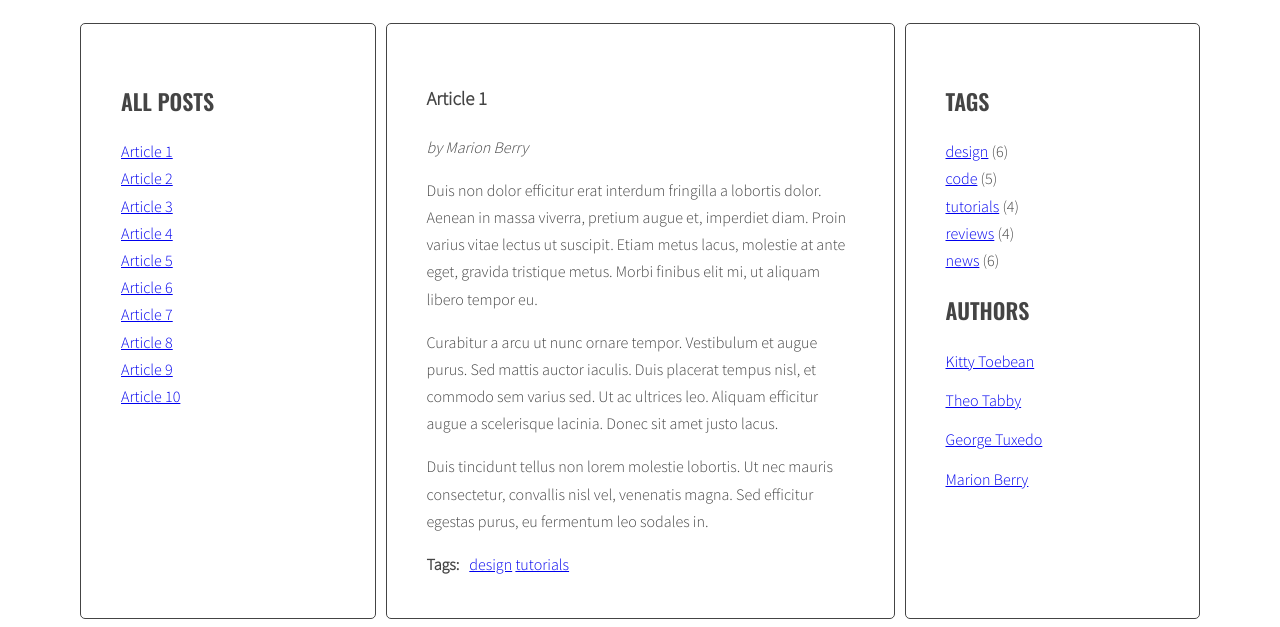
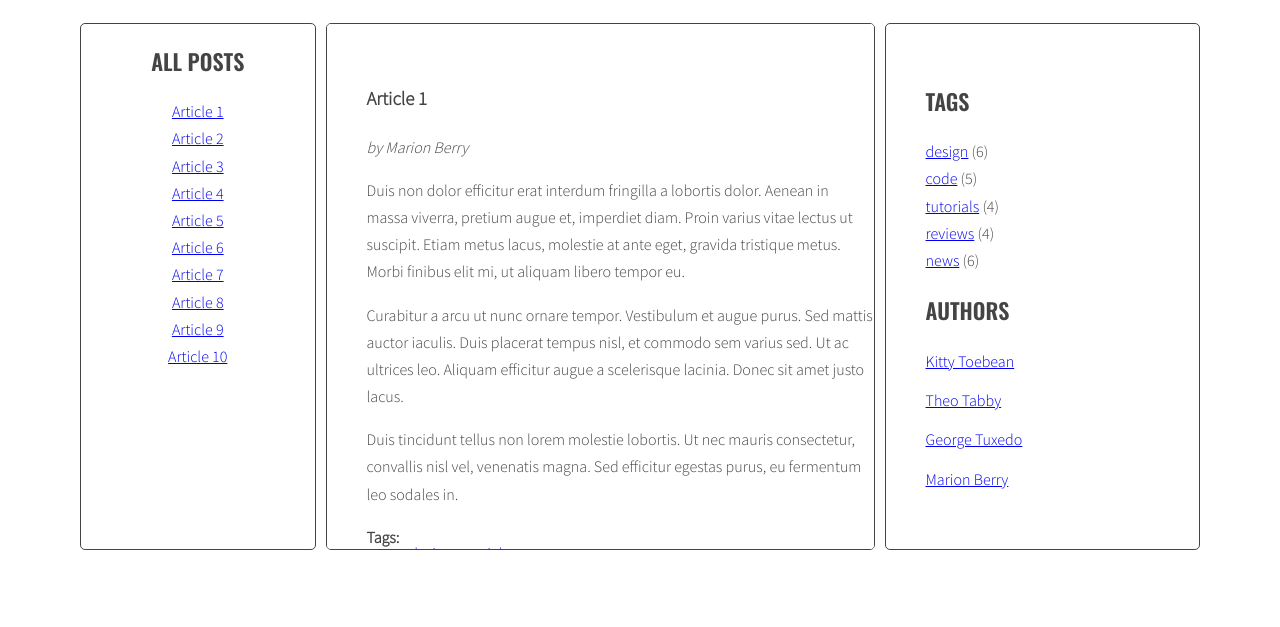
Before and after one commit to dzikdrums/javascript-blog, a website: page index.html in a window 1280 px wide. Shown: the part 220-847 px from the top of the page. After the commit the page ends 808 px from the top, so only its background shows below. Drawn offline with nearby package versions, Linux system fonts and the light colour scheme.

Commit message:
install eslint

```diff
--- a/index.html
+++ b/index.html
@@ -11,7 +11,7 @@
     <div class="container">
       <h1 class="logo">my blog</h1>
       <main class="wrapper">
-        <aside class="sidebar">
+        <aside class="sidebar list">
           <h2 class="section-title">All posts</h2>
           <ul class="list titles">
           </ul>
@@ -202,7 +202,7 @@
             </div>
           </article>
         </section>
-        <aside class="sidebar">
+        <aside class="sidebar tags">
           <h2 class="section-title">Tags</h2>
           <ul class="list tags">
             <li><a href="#">design</a> <span>(6)</span></li>
--- a/js/script.js
+++ b/js/script.js
@@ -1,5 +1,3 @@
-window.addEventListener('DOMContentLoaded', (event) => {
-
 const titleClickHandler = function(event){
   event.preventDefault();
   const clickedElement = this;
@@ -18,14 +16,14 @@ window.addEventListener('DOMContentLoaded', (event) => {
 
   /* [DONE] remove class 'active' from all articles */
 
-    const activeArticles = document.querySelectorAll('article .active');
+  const activeArticles = document.querySelectorAll('.posts .active');
 
   for(let activeArticle of activeArticles){
     activeArticle.classList.remove('active');
   }
   /* [DONE] get 'href' attribute from the clicked link */
 
-    let articleSelector = clickedElement.getAttribute("href");
+  let articleSelector = clickedElement.getAttribute('href');
 
   /* [DONE] find the correct article using the selector (value of 'href' attribute) */
 
@@ -35,7 +33,7 @@ window.addEventListener('DOMContentLoaded', (event) => {
 
   targetArticle.classList.add('active');
 
-  }
+};
 
 const optArticleSelector = '.post',
   optTitleSelector = '.post-title',
@@ -55,12 +53,12 @@ window.addEventListener('DOMContentLoaded', (event) => {
 
   for(let article of articles){
     /* [DONE] get the article id */
-      let articleId = article.getAttribute("id");
+    let articleId = article.getAttribute('id');
 
     /* [DONE] find the title element */
     /* [DONE] get the title from the title element */
     let articleTitle = article.querySelector(optTitleSelector).innerHTML;
-      console.log(articleTitle)
+    console.log(articleTitle);
 
     /* [DONE] create HTML of the link */
     const linkHTML = '<li><a href="#' + articleId + '"><span>' + articleTitle + '</span></a></li>';
@@ -79,5 +77,3 @@ window.addEventListener('DOMContentLoaded', (event) => {
 for(let link of links){
   link.addEventListener('click', titleClickHandler);
 }
-
-});
--- a/sass/style.scss
+++ b/sass/style.scss
@@ -46,22 +46,30 @@ body {
 .wrapper {
   display: flex;
   margin-left: 10px;
+  min-height: 550px;
 }
 
 .sidebar {
   flex: 1 0 0;
-}
 
-.posts {
-  flex: 2 0 0;
+  &.list {
+    text-align: center;
+  }
 }
 
 .sidebar, .posts {
   background: $color-light;
   margin-right: 10px;
+  margin-bottom: 30px;
   padding: 40px;
   border: 1px solid $color-dark;
   border-radius: 5px;
+}
+
+.posts {
+  flex: 2 0 0;
+  position: relative;
+  overflow: auto;
 }
 
 /* Logo */
@@ -78,7 +86,6 @@ body {
 
 .list {
   list-style-type: none;
-  margin: 0;
   padding: 0;
   .active {
     font-weight: bold;
@@ -102,9 +109,14 @@ body {
 /* Post */
 
 .post {
-  display: none;
+  position: absolute;
+  opacity: 0;
+  transition: 0.2s;
+  transition-timing-function: ease-out;
+  z-index: 0;
   &.active {
-    display: block;
+    opacity: 1;
+    z-index: 1;
   }
 }
 
```
Also changed, not shown: package.json (+11 -3 lines), .eslintrc.json (added), css/style.css, 2 other files. Lines whose indentation alone changed are shown as unchanged.
